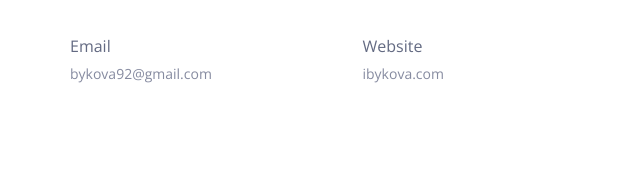
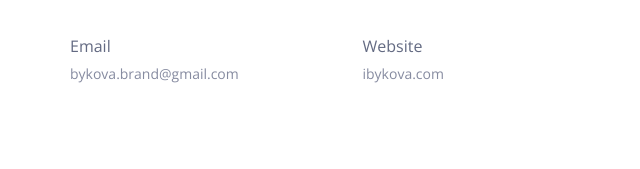
Before and after one commit to stepanenko/resume-website, a plain HTML site: page public/index.html in a window 1280 px wide. Shown: the part 1811-1980 px from the top of the page, 0-640 px from the left. Drawn offline with nearby package versions, Linux system fonts and the light colour scheme.

Commit message:
new email

```diff
--- a/public/index.html
+++ b/public/index.html
@@ -102,7 +102,7 @@
 								<div class="col-sm-6">
 									<div class="single-about-add-info">
 										<h3>email</h3>
-										<p>bykova92@gmail.com</p>
+										<p>bykova.brand@gmail.com</p>
 									</div>
 								</div>
 								<div class="col-sm-6">
@@ -643,7 +643,7 @@
 								<div>
 									<div class="single-contact-add-info">
 										<h3>Email</h3>
-										<p>bykova92@gmail.com</p>
+										<p>bykova.brand@gmail.com</p>
 									</div>
 									<div class="single-contact-add-info">
 										<h3>Website</h3>
@@ -659,20 +659,6 @@
 									</div>
 								</div>
 							</div>
-							<!-- <div class="hm-foot-icon">
-								<ul>
-									<li>
-										<a href="https://www.facebook.com/yasya.bykova">
-											<i class="fa fa-facebook"></i>
-										</a>
-									</li>
-									<li>
-										<a href="https://www.linkedin.com/in/yaroslava-bykova-858783112/">
-											<i class="fa fa-linkedin"></i>
-										</a>
-									</li>
-								</ul>
-							</div> -->
 						</div>
 					</div>
 				</div>
```
